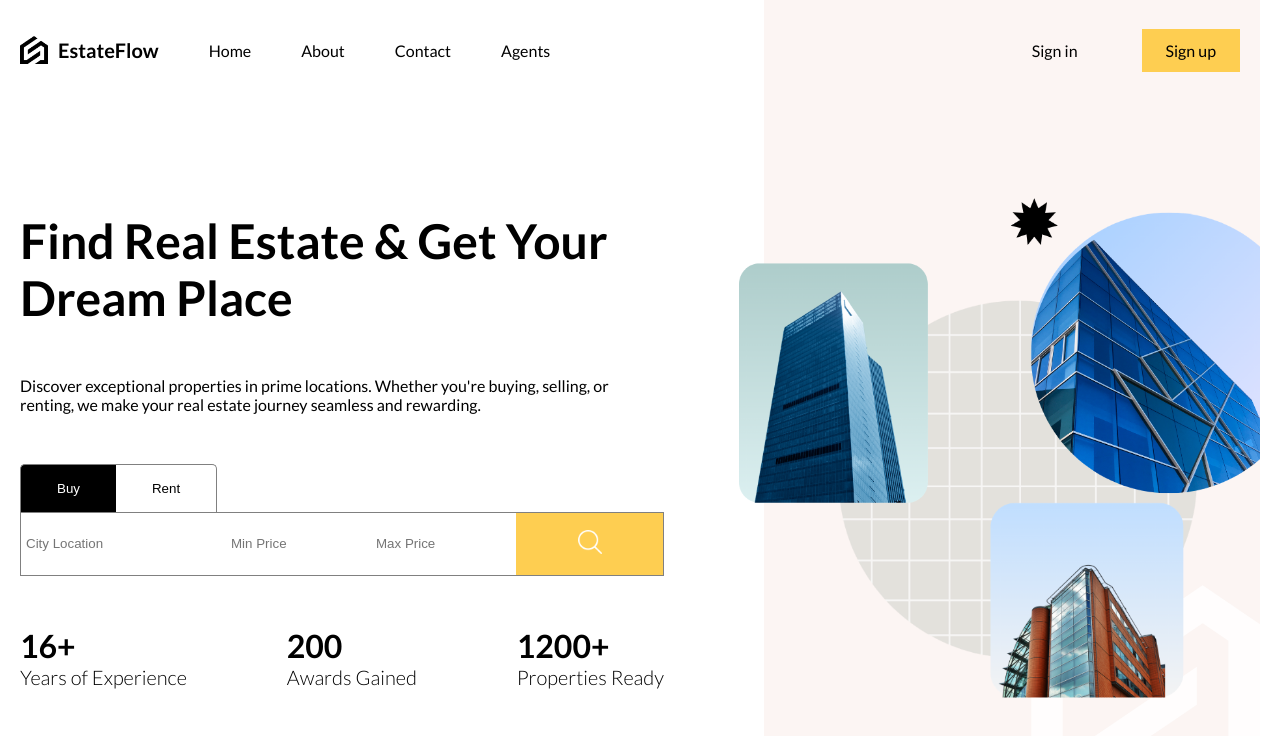
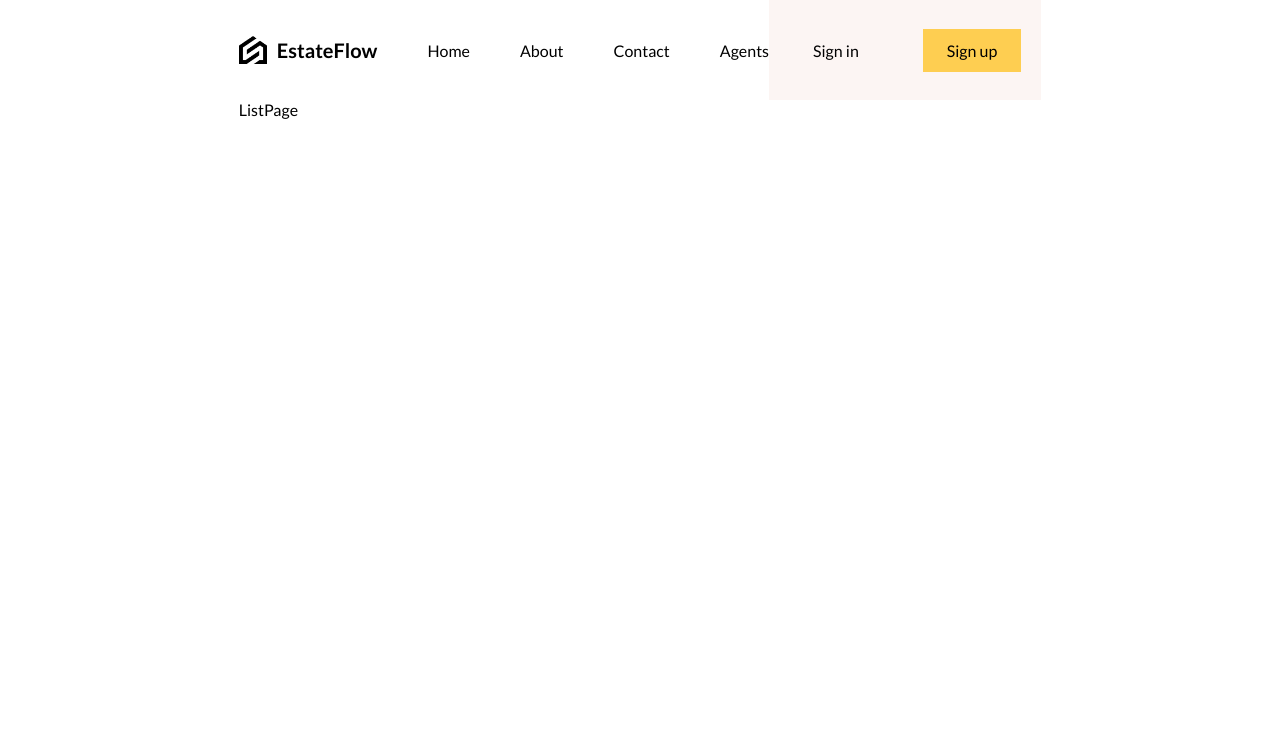
Before and after one commit to nemida/estateflow, a React (Vite) app: page /list in a window 1280 px wide. Shown: the top 736 px of the page. Built offline with nearby package versions, Linux system fonts and the light colour scheme.

Commit message:
feat: routes set up

```diff
--- a/package.json
+++ b/package.json
@@ -12,6 +12,7 @@
   "dependencies": {
     "react": "^18.2.0",
     "react-dom": "^18.2.0",
+    "react-router-dom": "^7.14.0",
     "sass": "^1.97.3"
   },
   "devDependencies": {
--- a/src/App.jsx
+++ b/src/App.jsx
@@ -1,18 +1,33 @@
-import Navbar from "./components/navbar/Navbar";
-import "./layout.scss";
 import HomePage from "./routes/homePage/homePage";
+import Layout from "./routes/layout/layout";
+import ListPage from "./routes/listPage/listPage";
+
+import { createBrowserRouter, RouterProvider } from "react-router-dom";
+import SinglePage from "./routes/singlePage/singlePage";
 
 function App() {
-    return (
-        <div className="layout">
-            <div className="navbar">
-                <Navbar />
-            </div>
-            <div className="content">
-                <HomePage />
-            </div>
-        </div>
-    );
+    const router = createBrowserRouter([
+        {
+            path: "/",
+            element: <Layout />,
+            children: [
+                {
+                    path: "/",
+                    element: <HomePage />,
+                },
+                {
+                    path: "/list",
+                    element: <ListPage />,
+                },
+                {
+                    path: "/:id",
+                    element: <SinglePage />,
+                },
+            ],
+        },
+    ]);
+
+    return <RouterProvider router={router} />;
 }
 
 export default App;
--- a/src/layout.scss
+++ /dev/null
@@ -1,32 +0,0 @@
-@use "./responsive.scss" as *;
-
-.layout {
-    height: 100vh;
-    max-width: 1366px;
-    margin-left: auto;
-    margin-right: auto;
-    padding-left: 20px;
-    padding-right: 20px;
-    display: flex;
-    flex-direction: column;
-    @include lg {
-/*         background-color: rgb(255, 199, 179);
- */        max-width: 1280px;
-    }
-
-    @include md {
-/*         background-color: rgb(160, 193, 252);
- */        max-width: 768px;
-    }
-
-    @include sm {
-/*         background-color: rgb(249, 147, 147);
- */        max-width: 640px;
-    }
-
-    .content {
-
-        flex: 1;
-    }
-
-}
--- /dev/null
+++ b/src/routes/layout/layout.jsx
@@ -0,0 +1,20 @@
+import "./layout.scss";
+import Navbar from "../../components/navbar/Navbar";
+import { Outlet } from "react-router-dom";
+
+function Layout() {
+    return (
+        <div className="layout">
+            <div className="layout">
+                <div className="navbar">
+                    <Navbar />
+                </div>
+                <div className="content">
+                    <Outlet />
+                </div>
+            </div>
+        </div>
+    );
+}
+
+export default Layout;
--- /dev/null
+++ b/src/routes/layout/layout.scss
@@ -0,0 +1,31 @@
+@use "../../responsive.scss" as *;
+
+.layout {
+    height: 100vh;
+    max-width: 1366px;
+    margin-left: auto;
+    margin-right: auto;
+    padding-left: 20px;
+    padding-right: 20px;
+    display: flex;
+    flex-direction: column;
+    @include lg {
+/*         background-color: rgb(255, 199, 179);
+ */        max-width: 1280px;
+    }
+
+    @include md {
+/*         background-color: rgb(160, 193, 252);
+ */        max-width: 768px;
+    }
+
+    @include sm {
+/*         background-color: rgb(249, 147, 147);
+ */        max-width: 640px;
+    }
+
+    .content {
+        flex: 1;
+    }
+
+}
--- /dev/null
+++ b/src/routes/listPage/listPage.jsx
@@ -0,0 +1,7 @@
+import "./listPage.scss";
+
+const ListPage = () => {
+    return <div className="listPage">ListPage</div>;
+};
+
+export default ListPage;
--- /dev/null
+++ b/src/routes/listPage/listPage.scss
@@ -0,0 +1,3 @@
+.listPage {
+
+}
--- /dev/null
+++ b/src/routes/singlePage/singlePage.jsx
@@ -0,0 +1,7 @@
+import "./singlePage.scss";
+
+function SinglePage() {
+    return <div className="singlePage">SinglePage</div>;
+}
+
+export default SinglePage;
```
Also changed, not shown: src/routes/loginPage/login.jsx (added, +7 -0 lines), src/routes/loginPage/login.scss (added), src/routes/singlePage/singlePage.scss (added), 1 other file (tests, documents, lock files or other folders).
